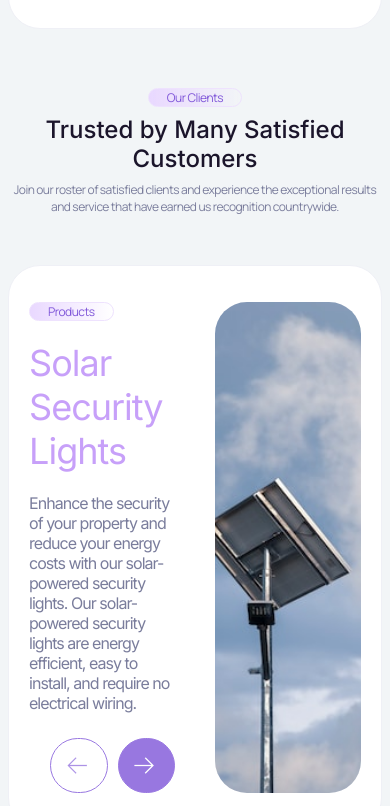
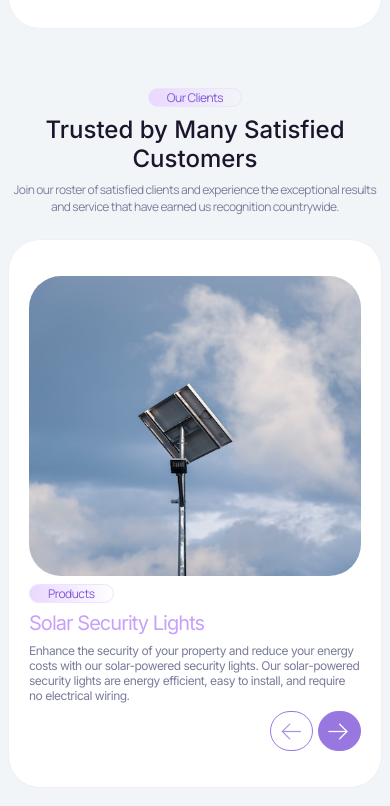
Before and after one commit to githubarj/perfect-square_v2, a React (Vite) app: page / in a window 390 px wide. Shown: the part 2577-3383 px from the top of the page. Built offline with nearby package versions, Linux system fonts and the light colour scheme.

Commit message:
product section responsive

```diff
--- a/src/Components/Home/home.css
+++ b/src/Components/Home/home.css
@@ -219,7 +219,7 @@
   .mission-container {
     padding: 43px 20px;
     gap: 20px;
-    flex-direction: column;
+    flex-direction: column-reverse;
     gap: 8px;
   }
   .mission-content {
@@ -277,27 +277,7 @@
   color: var(--light);
 }
 
-.products-nav-btns {
-  align-self: flex-end;
-  display: flex;
-  gap: 10px;
-}
 
-.nav-btn {
-  display: flex;
-  height: 55.11px;
-  padding: 17.23px 19.23px 17.23px 15.23px;
-  align-items: center;
-  border-radius: 999px;
-  border: 1px solid #7f56d9;
-  opacity: 0.801;
-  cursor: pointer;
-  background: var(--normal);
-}
-
-.left {
-  background: #fff;
-}
 
 .products-image {
   flex: 1;
@@ -307,6 +287,53 @@
   background-repeat: no-repeat;
   border-radius: 32px;
   height: auto;
+}
+
+@media screen and (max-width: 800px) {
+  .products-main {
+    padding: 36px 20px;
+    gap: 20px;
+    flex-direction: column-reverse;
+  }
+
+  .products-content {
+    gap: 20px;
+    flex: none;
+  }
+  .products-image {
+    height: 450px;
+    flex: none;
+  }
+}
+
+@media screen and (max-width: 400px) {
+  .products-container {
+    gap: 24px;
+  }
+  .products-main {
+    padding: 36px 20px;
+    gap: 20px;
+    flex-direction: column-reverse;
+    gap: 8px;
+  }
+  .products-content {
+    gap: 8px;
+  }
+
+  .products-content-text h1 {
+    font-size: 20px;
+  }
+
+  .products-content-text p {
+    font-size: 12px;
+    letter-spacing: -0.5px;
+  }
+  .products-image {
+    max-height: 300px;
+  }
+  .products-content-text {
+    gap: 8px;
+  }
 }
 
 /* Testimonials */
--- a/src/Components/Utility/Modules/modules.css
+++ b/src/Components/Utility/Modules/modules.css
@@ -63,6 +63,16 @@
 
 .left {
   background: #fff;
+}
+
+@media screen and (max-width: 400px) {
+  .arrow-nav-btns {
+    gap: 5px;
+  }
+  .nav-btn {
+    height: 40px;
+    padding: 10px 11px 10px 9px;
+  }
 }
 
 /* View All */
```
